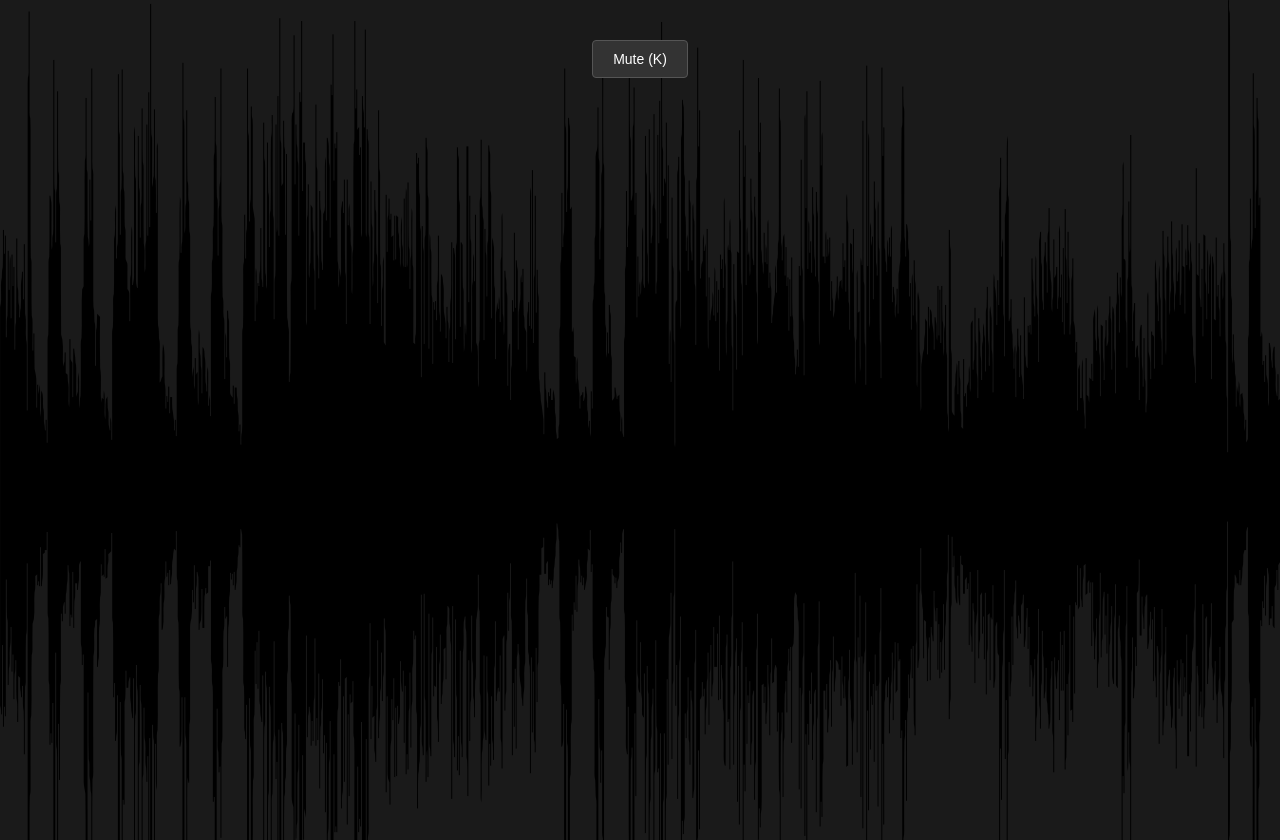
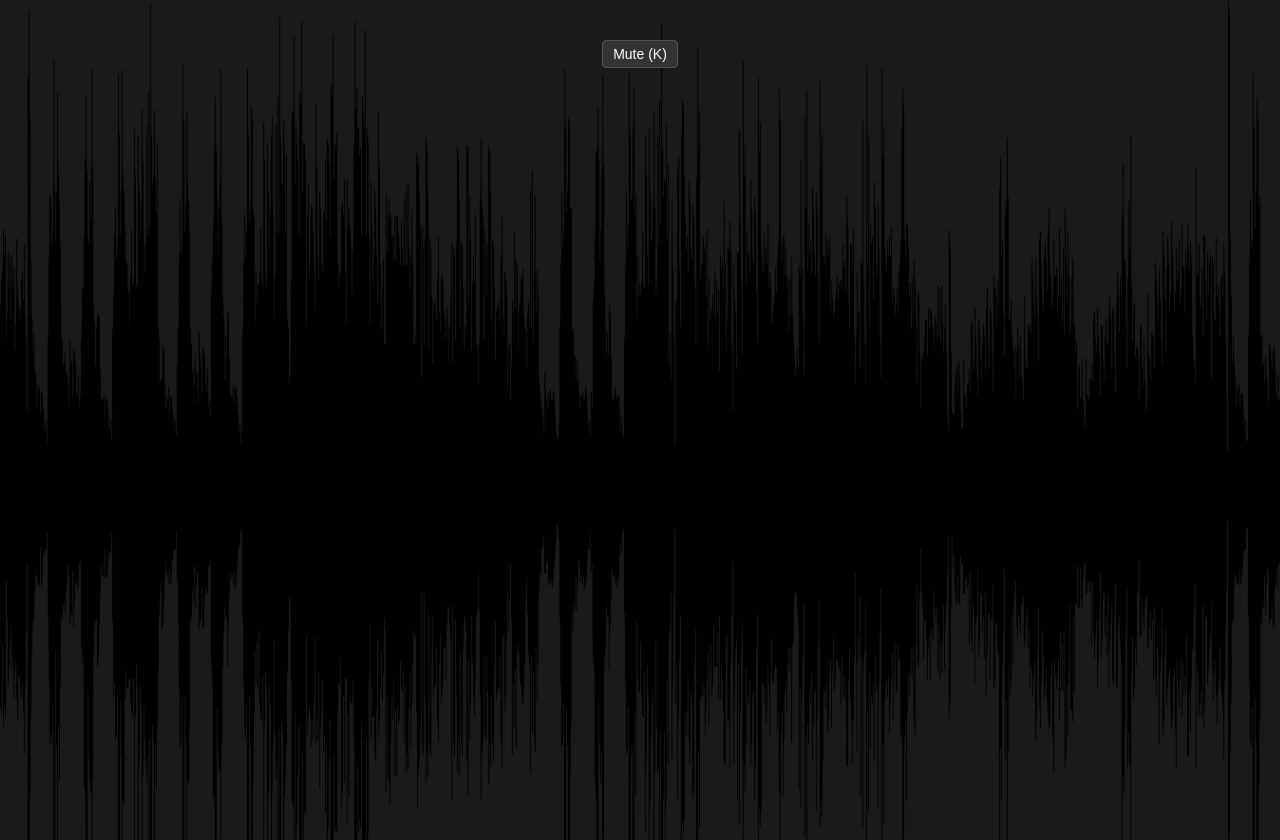
Before and after one commit to saintsaens/webdario, a React (Vite) app in the folder frontend/: page / in a window 1280 px wide. Built offline with nearby package versions, Linux system fonts and the light colour scheme.

Commit message:
Cosmetics

```diff
--- a/frontend/src/styles/style.css
+++ b/frontend/src/styles/style.css
@@ -17,7 +17,7 @@ button {
   background-color: #333;
   color: #fff;
   border: 1px solid #555;
-  padding: 10px 20px;
+  padding: 5px 10px;
   border-radius: 4px;
   cursor: pointer;
   font-size: 14px;
```
